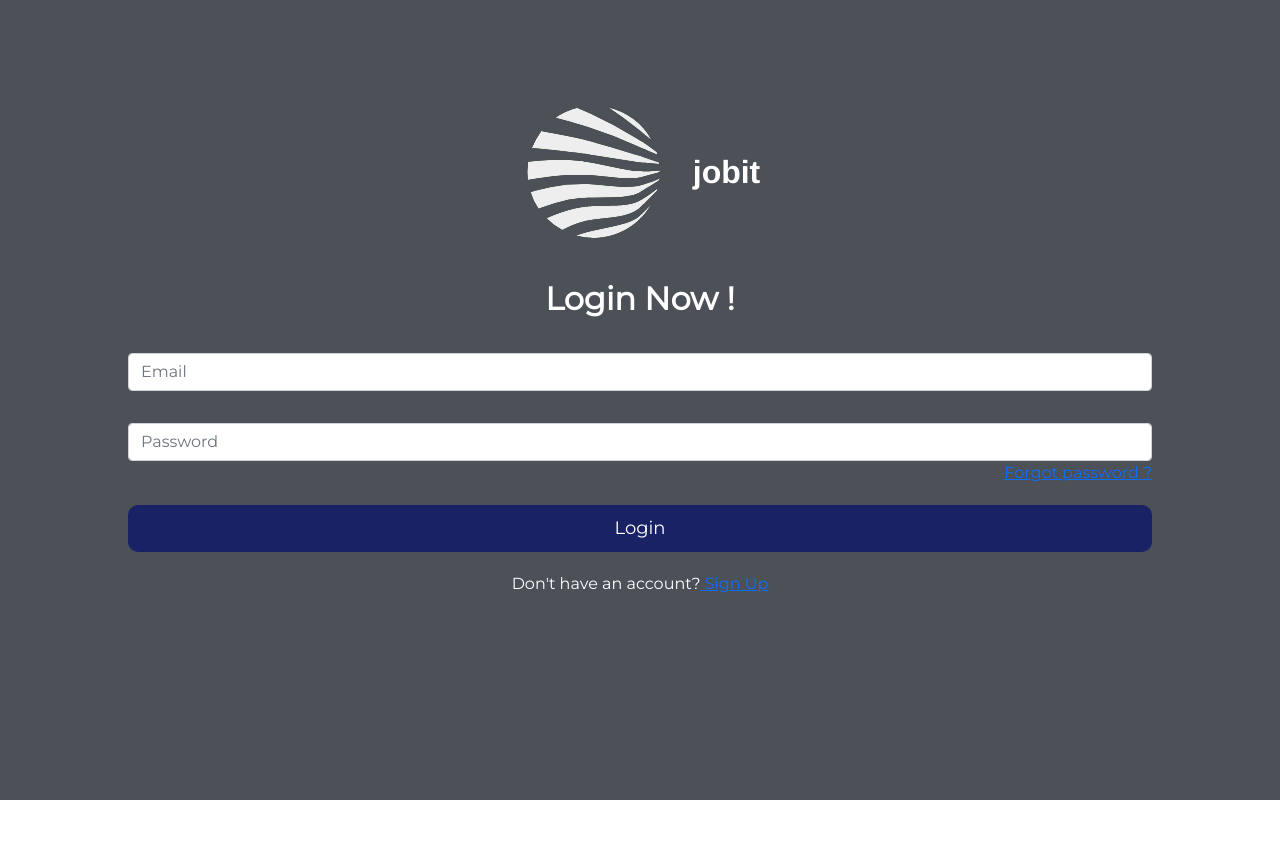
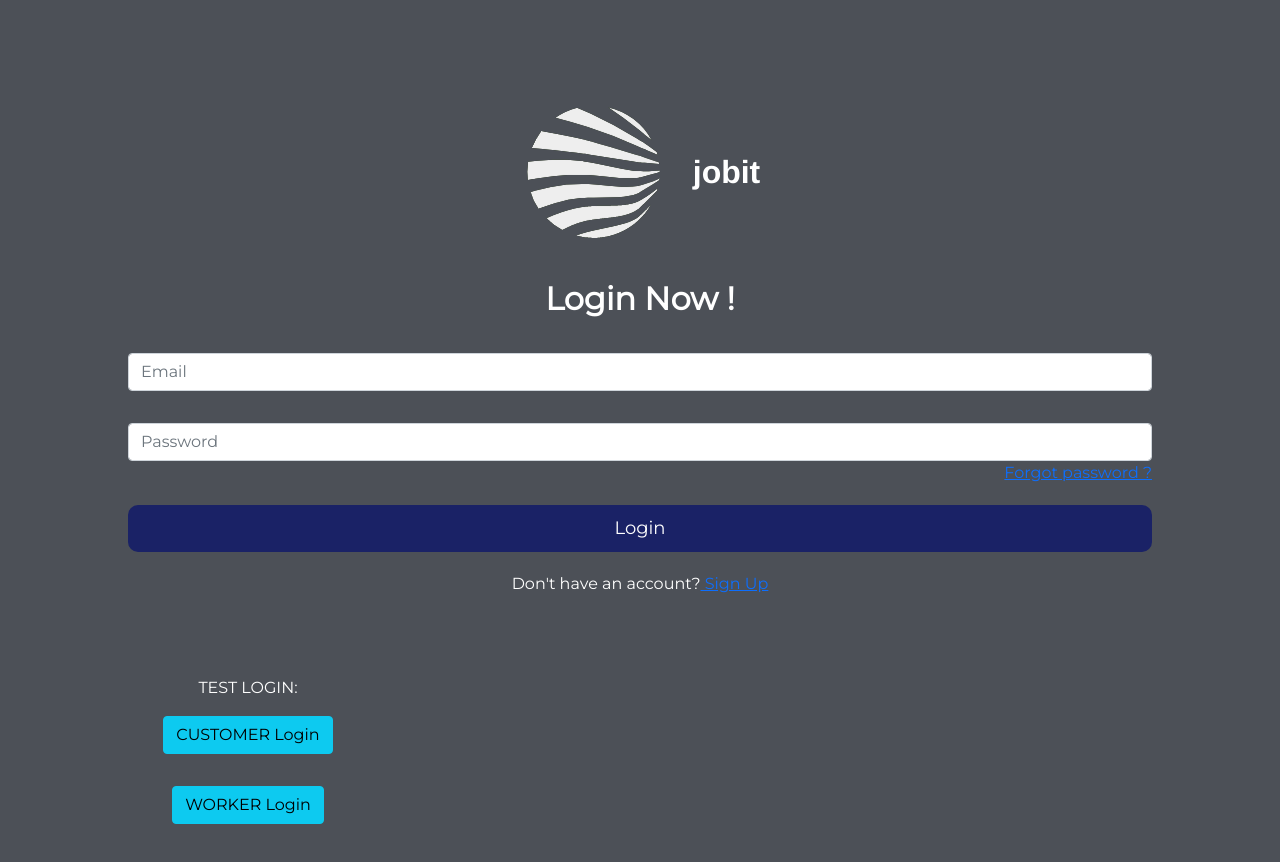
Before and after one commit to abelkmathew/2021_IBM_Code_Challenge_Informal-Workers-Management-Platform, a React (Create React App) app in the folder Frontend/frontend/: page /login in a window 1280 px wide. Shown: the top 862 px of the page. Before the commit the page ends 800 px from the top, so only its background shows below. Built offline with nearby package versions, Linux system fonts and the light colour scheme.

Commit message:
Added test user in login page

```diff
--- a/Frontend/frontend/src/pages/Login/Login.js
+++ b/Frontend/frontend/src/pages/Login/Login.js
@@ -17,11 +17,17 @@ function Login() {
                     <div className="pwd"><input type="password" class="form-control" id="exampleFormControlInput1" placeholder="Password"></input>
                     </div>
                     <div className="forgotPWD"><a href="#">Forgot password ?</a></div>
-                    <Link to="/customerhome"> <button type="button" class="btn ">Login</button></Link>
+                    <button type="button" class="btn ">Login</button>
                     <div className="signUp">
                         Don't have an account?
                         <Link to="/signup"> Sign Up</Link>
                     </div>
+                </div>
+                <div className="sampleuser">
+                    <div className="customerlogin">TEST LOGIN:
+                    <Link to="/customerhome"> <button type="button" class="btn btn-info">CUSTOMER Login</button></Link></div>
+                    <div className="Workerlogin">
+                    <Link to="/workerhome"> <button type="button" class="btn btn-info">WORKER Login</button></Link></div>
                 </div>
             </div>
         </div>
--- a/Frontend/frontend/src/pages/Login/login.css
+++ b/Frontend/frontend/src/pages/Login/login.css
@@ -1,7 +1,7 @@
 
 .loginPage{
     width: 100vw;
-    height: 100vh;
+    height: 100%;
     background-color: #4c5057;
 
 }
@@ -43,7 +43,7 @@
 .forgotPWD{
     text-align: right;
 }
-.loginPage .btn{
+.loginPage .form .btn{
     background-color: #1a2266;
     font-size: large;
     color: #fff;
@@ -54,3 +54,14 @@
 .signUp{
     color:#fff;
 }
+
+.sampleuser{
+    padding-top: 5rem;
+    color: white;
+    width:15rem;
+    padding-bottom: 5rem;
+}
+.sampleuser button{
+    background-color: none !important;
+    margin: 1rem;
+}
```
